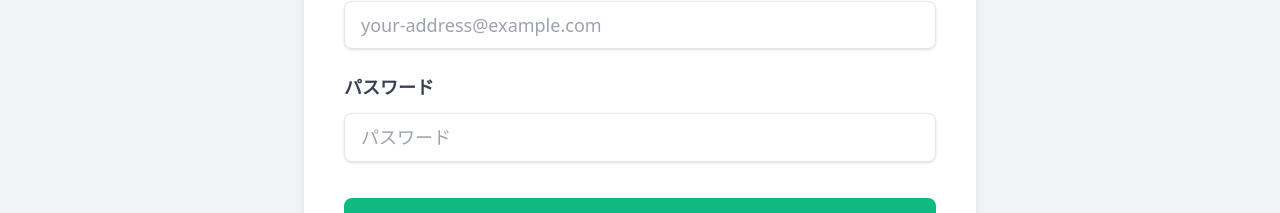
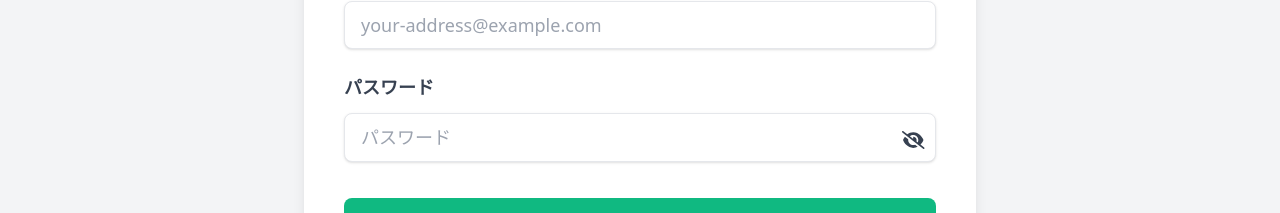
Before and after one commit to Ryosan846538/bentol-frontend, a React (Vite) app: page /signup in a window 1280 px wide. Shown: the part 449-662 px from the top of the page. Built offline with nearby package versions, Linux system fonts and the light colour scheme.

Commit message:
:construction: パスワードの視覚化

```diff
--- a/package.json
+++ b/package.json
@@ -12,6 +12,7 @@
   },
   "dependencies": {
     "@fortawesome/free-solid-svg-icons": "^6.5.2",
+    "@fortawesome/react-fontawesome": "^0.2.2",
     "@yamada-ui/calendar": "^1.3.0",
     "@yamada-ui/fontawesome": "^1.0.26",
     "@yamada-ui/react": "^1.3.10",
--- a/src/pages/SignUpForm.tsx
+++ b/src/pages/SignUpForm.tsx
@@ -2,6 +2,8 @@ import React, { useState } from 'react';
 import { useForm, SubmitHandler } from 'react-hook-form';
 import axios from 'axios';
 import { useNavigate } from 'react-router-dom';
+import { FontAwesomeIcon } from '@fortawesome/react-fontawesome';
+import { faEye, faEyeSlash } from '@fortawesome/free-solid-svg-icons';
 
 interface Data {
   username: string;
@@ -17,6 +19,11 @@ const SignUpForm: React.FC = () => {
   } = useForm<Data>();
   const navigate = useNavigate();
   const [error, setError] = useState<string | null>(null);
+  const [showPassword, setShowPassword] = useState<boolean>(false);
+
+  const togglePasswordVisibility = () => {
+    setShowPassword(!showPassword);
+  };
 
   const onSubmit: SubmitHandler<Data> = async (data) => {
     try {
@@ -77,7 +84,7 @@ const SignUpForm: React.FC = () => {
             {errors.email && <p className="text-red-500 text-sm mt-2">{errors.email.message}</p>}
           </div>
 
-          <div>
+          {/* <div>
             <label className="block text-gray-700 text-lg font-semibold mb-3" htmlFor="password">
               パスワード
             </label>
@@ -92,6 +99,36 @@ const SignUpForm: React.FC = () => {
                 required: { value: true, message: 'パスワードを入力してください' },
               })}
             />
+            {errors.password && (
+              <p className="text-red-500 text-sm mt-2">{errors.password.message}</p>
+            )}
+          </div> */}
+          <div>
+            <label className="block text-gray-700 text-lg font-semibold mb-3" htmlFor="password">
+              パスワード
+            </label>
+            <div className="relative">
+              <input
+                className={`shadow appearance-none border rounded-lg w-full py-3 px-4 text-lg text-gray-700 mb-3 leading-tight focus:outline-none focus:ring-2 focus:ring-emerald-500 ${errors.password ? 'border-red-500' : ''}`}
+                id="password"
+                type={showPassword ? 'text' : 'password'}
+                placeholder="パスワード"
+                {...register('password', {
+                  required: { value: true, message: 'パスワードを入力してください' },
+                })}
+              />
+              <button
+                type="button"
+                onClick={togglePasswordVisibility}
+                className="absolute right-3 top-3 text-lg text-gray-700"
+              >
+                {showPassword ? (
+                  <FontAwesomeIcon icon={faEye} />
+                ) : (
+                  <FontAwesomeIcon icon={faEyeSlash} />
+                )}
+              </button>
+            </div>
             {errors.password && (
               <p className="text-red-500 text-sm mt-2">{errors.password.message}</p>
             )}
```
Also changed, not shown: 1 other file (tests, documents, lock files or other folders).
